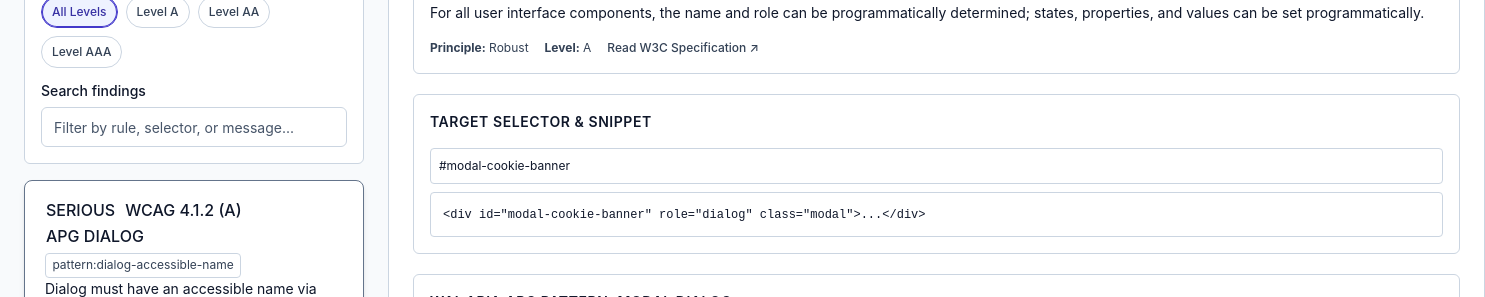
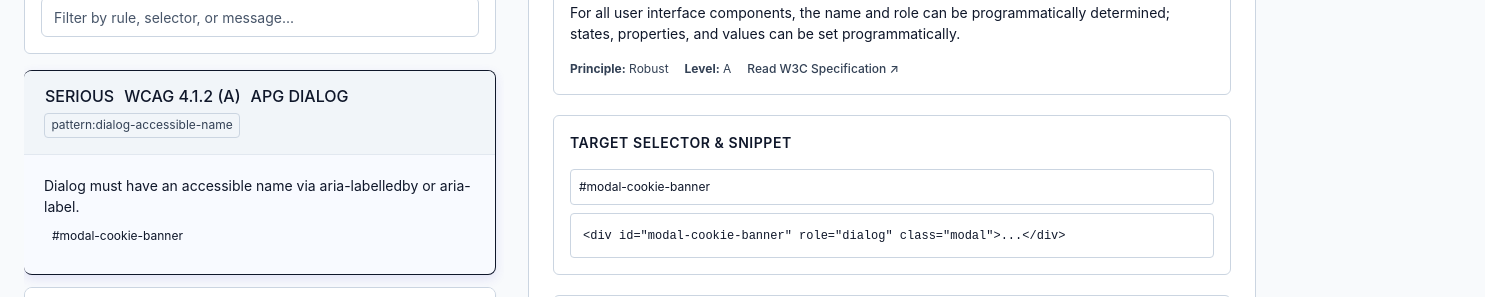
Before and after one commit to rcellas/A11yFix-Front, an Angular app: page / in a window 1280 px wide. Both pictures are taken after typing "https://example.com" into the empty fields and a click on the button "Audit Website". Shown: the part 503-800 px from the top of the page, 1485 px wide, since content can reach past the window. Built offline with nearby package versions, Linux system fonts and the light colour scheme; no server answers.

Commit message:
style(ui): fix card-header markup, active selection border, and sticky findings navigation

```diff
--- a/src/app/app.component.css
+++ b/src/app/app.component.css
@@ -119,7 +119,7 @@
 
 .workspace-grid {
   display: grid;
-  grid-template-columns: minmax(340px, 460px) 1fr;
+  grid-template-columns: minmax(360px, 480px) 1fr;
   gap: var(--space-6);
   align-items: start;
 }
@@ -129,8 +129,35 @@
   flex-direction: column;
 }
 
+.findings-col {
+  position: sticky;
+  top: 90px;
+  max-height: calc(100vh - 120px);
+  overflow-y: auto;
+  padding-right: var(--space-2);
+}
+
+.findings-col::-webkit-scrollbar {
+  width: 6px;
+}
+
+.findings-col::-webkit-scrollbar-thumb {
+  background: #cbd5e1;
+  border-radius: 999px;
+}
+
+.detail-col {
+  min-width: 0;
+}
+
 @media (max-width: 960px) {
   .workspace-grid {
     grid-template-columns: 1fr;
   }
+
+  .findings-col {
+    position: static;
+    max-height: none;
+    overflow-y: visible;
+  }
 }
--- a/src/app/components/code-diff-viewer/code-diff-viewer.component.css
+++ b/src/app/components/code-diff-viewer/code-diff-viewer.component.css
@@ -44,15 +44,11 @@
   border-color: var(--color-border-strong);
 }
 
-.diff-pre {
+.diff-body {
   margin: 0;
   padding: var(--space-2) 0;
   overflow-x: auto;
   line-height: 1.6;
-}
-
-.diff-code {
-  display: block;
 }
 
 .diff-line {
--- a/src/app/components/code-diff-viewer/code-diff-viewer.component.html
+++ b/src/app/components/code-diff-viewer/code-diff-viewer.component.html
@@ -11,7 +11,7 @@
     </button>
   </div>
 
-  <pre class="diff-pre"><code class="diff-code">
+  <div class="diff-body">
     @for (line of parsedLines(); track $index) {
       <div
         class="diff-line diff-line-{{ line.type }}"
@@ -23,5 +23,5 @@
         <span class="diff-content">{{ line.content }}</span>
       </div>
     }
-  </code></pre>
+  </div>
 </div>
--- a/src/app/components/code-diff-viewer/code-diff-viewer.component.ts
+++ b/src/app/components/code-diff-viewer/code-diff-viewer.component.ts
@@ -30,14 +30,17 @@ export class CodeDiffViewerComponent {
     let oldLine = 1;
     let newLine = 1;
 
-    return raw.split('\n').map((line) => {
-      if (line.startsWith('+') && !line.startsWith('+++')) {
+    return raw
+      .split('\n')
+      .filter((line) => line.length > 0 && !line.startsWith('---') && !line.startsWith('+++'))
+      .map((line) => {
+        if (line.startsWith('+')) {
           return {
             type: 'added',
             content: line.substring(1),
             lineNumberNew: newLine++
           };
-      } else if (line.startsWith('-') && !line.startsWith('---')) {
+        } else if (line.startsWith('-')) {
           return {
             type: 'removed',
             content: line.substring(1),
--- a/src/app/features/findings-list/findings-list.component.css
+++ b/src/app/features/findings-list/findings-list.component.css
@@ -80,9 +80,15 @@
   outline-offset: 2px;
 }
 
-.finding-item.selected a11y-card {
+.finding-item.selected app-card {
   border-color: var(--color-primary);
-  background: var(--color-surface-hover);
+  border-left: 4px solid var(--color-primary);
+  background: #f8faff;
+  box-shadow: 0 4px 12px rgba(67, 56, 202, 0.12);
+}
+
+.finding-item.selected [card-header] {
+  background: #f1f5f9;
 }
 
 .finding-card-header {
--- a/src/app/features/findings-list/findings-list.component.html
+++ b/src/app/features/findings-list/findings-list.component.html
@@ -70,7 +70,7 @@
           [attr.aria-selected]="isSelected(finding)"
         >
           <app-card [elevated]="isSelected(finding)" [interactive]="true">
-            <div slot="header" class="finding-card-header">
+            <div card-header class="finding-card-header">
               <div class="badges-group">
                 <app-badge [variant]="finding.severity">{{ finding.severity | uppercase }}</app-badge>
                 @if (finding.wcagCriterion; as wcag) {
```
Lines whose indentation alone changed are shown as unchanged.
